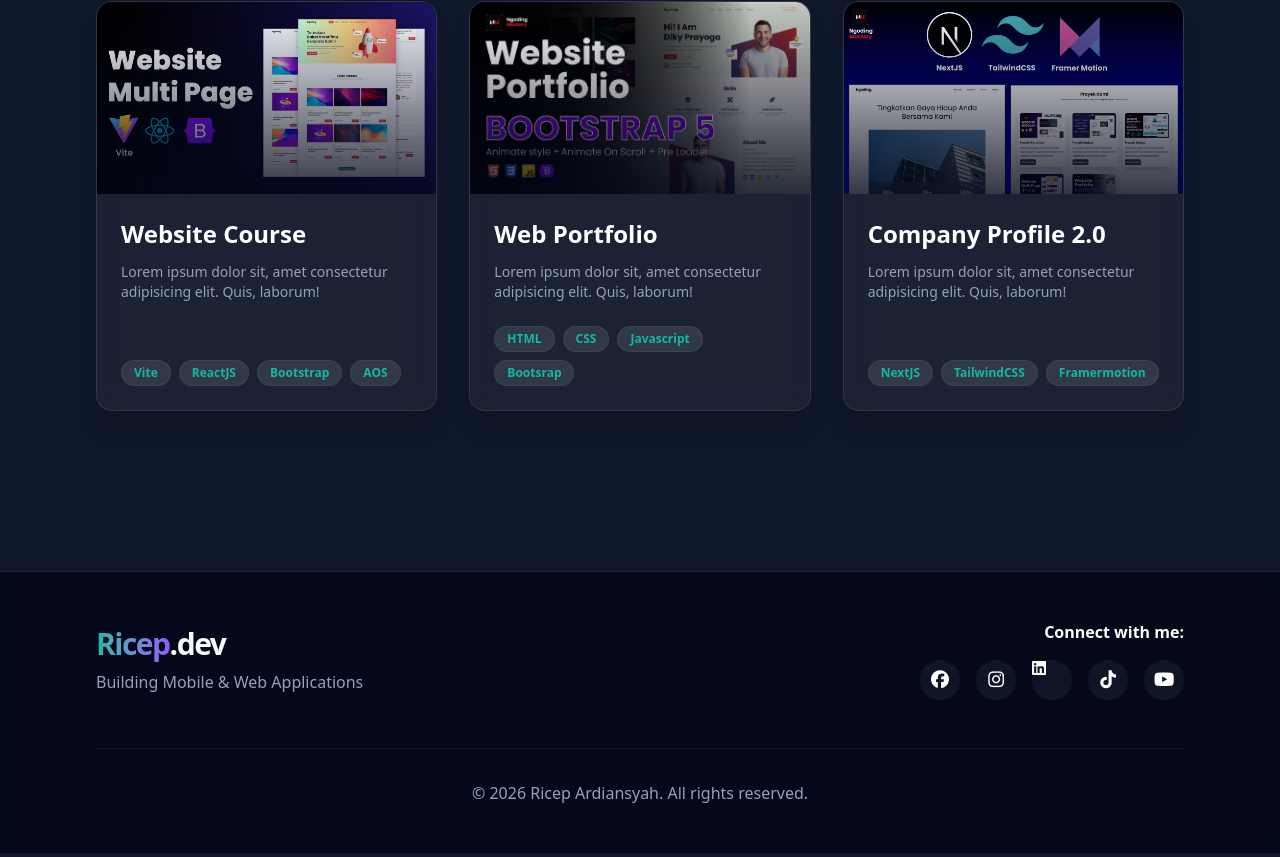
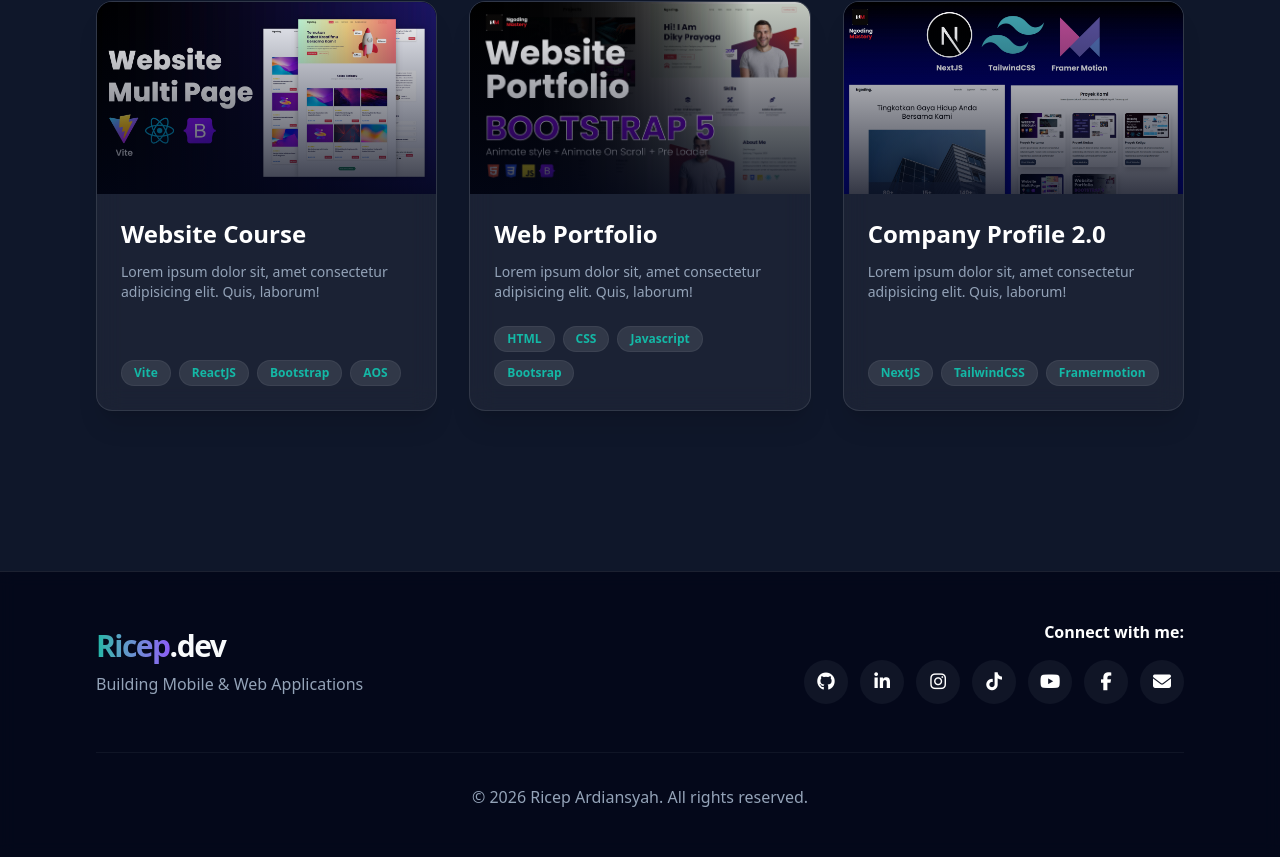
Before and after one commit to ricep-dev/ricep-dev-portfolio, a React (Vite) app: page / in a window 1280 px wide. Shown: the part 3027-3884 px from the top of the page. Built offline with nearby package versions, Linux system fonts and the light colour scheme.

Commit message:
update portfolio links and footer

```diff
--- a/src/components/Footer.jsx
+++ b/src/components/Footer.jsx
@@ -20,21 +20,94 @@ const Footer = () => {
           {/* Social Links */}
           <div className="flex flex-col items-center md:items-end gap-4">
             <h3 className="text-white font-semibold">Connect with me:</h3>
-            <div className="flex space-x-4">
-              <a href="#" className="w-10 h-10 rounded-full bg-white/5 hover:bg-[var(--accent-teal)] flex items-center justify-center transition-all duration-300 group">
-                <i className="fa-brands fa-facebook text-white group-hover:text-black transition-colors text-lg"></i>
+            <div className="flex flex-wrap justify-center gap-3">
+              {/* GitHub */}
+              <a
+                href="https://github.com/ricep-dev"
+                target="_blank"
+                rel="noopener noreferrer"
+                className="w-11 h-11 rounded-full bg-white/5 hover:bg-[#24292F] flex items-center justify-center transition-all duration-300 hover:-translate-y-1 hover:shadow-[0_4px_15px_rgba(36,41,47,0.4)] group relative"
+              >
+                <i className="fa-brands fa-github text-white text-lg transition-transform duration-300 group-hover:scale-110"></i>
+                <span className="absolute bottom-full mb-3 left-1/2 -translate-x-1/2 scale-75 opacity-0 group-hover:scale-100 group-hover:opacity-100 transition-all duration-200 bg-slate-950 text-white text-xs font-semibold px-2.5 py-1 rounded-md border border-white/10 shadow-xl pointer-events-none whitespace-nowrap z-10">
+                  GitHub
+                </span>
               </a>
-              <a href="#" className="w-10 h-10 rounded-full bg-white/5 hover:bg-[var(--accent-teal)] flex items-center justify-center transition-all duration-300 group">
-                <i className="fa-brands fa-instagram text-white group-hover:text-black transition-colors text-lg"></i>
+
+              {/* LinkedIn */}
+              <a
+                href="https://www.linkedin.com/in/ricepardiansyah"
+                target="_blank"
+                rel="noopener noreferrer"
+                className="w-11 h-11 rounded-full bg-white/5 hover:bg-[#0A66C2] flex items-center justify-center transition-all duration-300 hover:-translate-y-1 hover:shadow-[0_4px_15px_rgba(10,102,194,0.4)] group relative"
+              >
+                <i className="fa-brands fa-linkedin-in text-white text-lg transition-transform duration-300 group-hover:scale-110"></i>
+                <span className="absolute bottom-full mb-3 left-1/2 -translate-x-1/2 scale-75 opacity-0 group-hover:scale-100 group-hover:opacity-100 transition-all duration-200 bg-slate-950 text-white text-xs font-semibold px-2.5 py-1 rounded-md border border-white/10 shadow-xl pointer-events-none whitespace-nowrap z-10">
+                  LinkedIn
+                </span>
               </a>
-              <a href="#" className="w-10 h-10 rounded-full bg-white/5 hover:bg-[var(--accent-teal)] flex items-center justify-center transition-all duration-300 group">
-                <i className="fa-brands fa-linkedin hover:bg-[#0A66C2] text-white flex items-center justify-center rounded-full  w-full h-full p-0 leading-none"></i>
+
+              {/* Instagram */}
+              <a
+                href="https://www.instagram.com/r.ardiansyhh_/"
+                target="_blank"
+                rel="noopener noreferrer"
+                className="w-11 h-11 rounded-full bg-white/5 hover:bg-gradient-to-tr hover:from-[#f9ce34] hover:via-[#ee2a7b] hover:to-[#6228d7] flex items-center justify-center transition-all duration-300 hover:-translate-y-1 hover:shadow-[0_4px_15px_rgba(238,42,123,0.4)] group relative"
+              >
+                <i className="fa-brands fa-instagram text-white text-lg transition-transform duration-300 group-hover:scale-110"></i>
+                <span className="absolute bottom-full mb-3 left-1/2 -translate-x-1/2 scale-75 opacity-0 group-hover:scale-100 group-hover:opacity-100 transition-all duration-200 bg-slate-950 text-white text-xs font-semibold px-2.5 py-1 rounded-md border border-white/10 shadow-xl pointer-events-none whitespace-nowrap z-10">
+                  Instagram
+                </span>
               </a>
-              <a href="#" className="w-10 h-10 rounded-full bg-white/5 hover:bg-[var(--accent-teal)] flex items-center justify-center transition-all duration-300 group">
-                <i className="fa-brands fa-tiktok text-white group-hover:text-black transition-colors text-lg"></i>
+
+              {/* TikTok */}
+              <a
+                href="https://www.tiktok.com/@r.ardiansyhh_"
+                target="_blank"
+                rel="noopener noreferrer"
+                className="w-11 h-11 rounded-full bg-white/5 hover:bg-black flex items-center justify-center transition-all duration-300 hover:-translate-y-1 hover:shadow-[0_4px_15px_rgba(255,255,255,0.15)] group relative"
+              >
+                <i className="fa-brands fa-tiktok text-white text-lg transition-transform duration-300 group-hover:scale-110"></i>
+                <span className="absolute bottom-full mb-3 left-1/2 -translate-x-1/2 scale-75 opacity-0 group-hover:scale-100 group-hover:opacity-100 transition-all duration-200 bg-slate-950 text-white text-xs font-semibold px-2.5 py-1 rounded-md border border-white/10 shadow-xl pointer-events-none whitespace-nowrap z-10">
+                  TikTok
+                </span>
               </a>
-              <a href="#" className="w-10 h-10 rounded-full bg-white/5 hover:bg-[var(--accent-teal)] flex items-center justify-center transition-all duration-300 group">
-                <i className="fa-brands fa-youtube text-white group-hover:text-black transition-colors text-lg"></i>
+
+              {/* YouTube */}
+              <a
+                href="https://www.youtube.com/@ricepardiansyah161"
+                target="_blank"
+                rel="noopener noreferrer"
+                className="w-11 h-11 rounded-full bg-white/5 hover:bg-[#FF0000] flex items-center justify-center transition-all duration-300 hover:-translate-y-1 hover:shadow-[0_4px_15px_rgba(255,0,0,0.4)] group relative"
+              >
+                <i className="fa-brands fa-youtube text-white text-lg transition-transform duration-300 group-hover:scale-110"></i>
+                <span className="absolute bottom-full mb-3 left-1/2 -translate-x-1/2 scale-75 opacity-0 group-hover:scale-100 group-hover:opacity-100 transition-all duration-200 bg-slate-950 text-white text-xs font-semibold px-2.5 py-1 rounded-md border border-white/10 shadow-xl pointer-events-none whitespace-nowrap z-10">
+                  YouTube
+                </span>
+              </a>
+
+              {/* Facebook */}
+              <a
+                href="https://www.facebook.com/ricep29/"
+                target="_blank"
+                rel="noopener noreferrer"
+                className="w-11 h-11 rounded-full bg-white/5 hover:bg-[#1877F2] flex items-center justify-center transition-all duration-300 hover:-translate-y-1 hover:shadow-[0_4px_15px_rgba(24,119,242,0.4)] group relative"
+              >
+                <i className="fa-brands fa-facebook-f text-white text-lg transition-transform duration-300 group-hover:scale-110"></i>
+                <span className="absolute bottom-full mb-3 left-1/2 -translate-x-1/2 scale-75 opacity-0 group-hover:scale-100 group-hover:opacity-100 transition-all duration-200 bg-slate-950 text-white text-xs font-semibold px-2.5 py-1 rounded-md border border-white/10 shadow-xl pointer-events-none whitespace-nowrap z-10">
+                  Facebook
+                </span>
+              </a>
+
+              {/* Email */}
+              <a
+                href="mailto:ricepardiansyah3@gmail.com"
+                className="w-11 h-11 rounded-full bg-white/5 hover:bg-[#EA4335] flex items-center justify-center transition-all duration-300 hover:-translate-y-1 hover:shadow-[0_4px_15px_rgba(234,67,53,0.4)] group relative"
+              >
+                <i className="fa-solid fa-envelope text-white text-lg transition-transform duration-300 group-hover:scale-110"></i>
+                <span className="absolute bottom-full mb-3 left-1/2 -translate-x-1/2 scale-75 opacity-0 group-hover:scale-100 group-hover:opacity-100 transition-all duration-200 bg-slate-950 text-white text-xs font-semibold px-2.5 py-1 rounded-md border border-white/10 shadow-xl pointer-events-none whitespace-nowrap z-10">
+                  Email
+                </span>
               </a>
             </div>
           </div>
--- a/src/components/Hero.jsx
+++ b/src/components/Hero.jsx
@@ -31,7 +31,7 @@ const Hero = () => {
               View My Work
             </a>
             <a
-              href="mailto:ricepardiansyah3@email.com"
+              href="mailto:ricepardiansyah3@gmail.com"
               className="px-8 py-3 rounded-full border border-white/20 hover:border-white/50 text-white font-semibold transition-all w-full sm:w-auto hover:bg-white/5"
             >
               Contact Me
```
Also changed, not shown: public/assets/profile.jpg (deleted).
